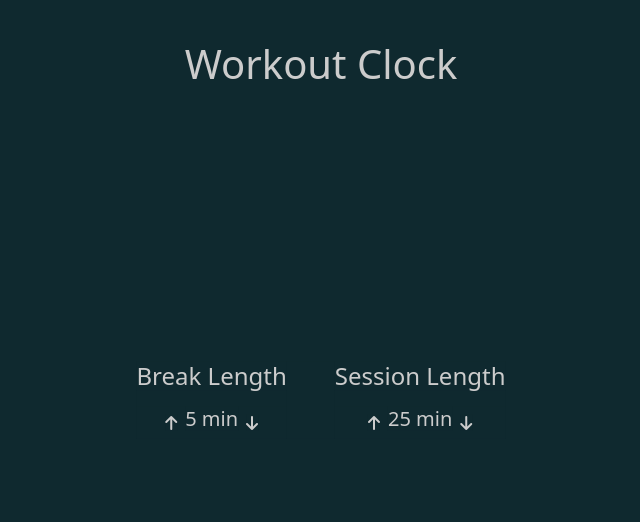
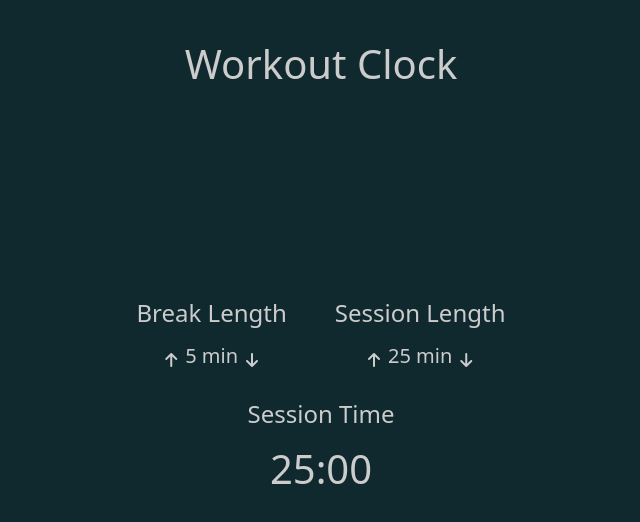
Before and after one commit to Ivaz7/Front-end-freeCodeCamp, a React (Vite) app in the folder WorkoutClock/: page / in a window 1280 px wide. Shown: the top 522 px of the page, without its empty margins (319-959 px from the left). Built offline with nearby package versions, Linux system fonts and the light colour scheme.

Commit message:
Add Time render to render session/break time

```diff
--- a/WorkoutClock/src/components/main.jsx
+++ b/WorkoutClock/src/components/main.jsx
@@ -1,9 +1,18 @@
 import LengthBreakSession from "./lengthBrkSion";
+import TimeRender from "./timeRender";
 
 const Main = () => {
   return (
-    <main>
+    <main
+      className="
+        d-flex
+        flex-column
+        gap-4
+        align-items-center
+      "
+    >
       <LengthBreakSession />
+      <TimeRender />
     </main>
   )
 }
--- /dev/null
+++ b/WorkoutClock/src/components/timeRender.jsx
@@ -0,0 +1,18 @@
+const TimeRender = () => {
+  return (
+    <section
+      className="
+        timeRender
+        d-flex
+        flex-column
+        align-items-center
+        gap-2
+      "
+    >
+      <h4>Session Time</h4>
+      <h1>25:00</h1>
+    </section>
+  )
+}
+
+export default TimeRender;
```
